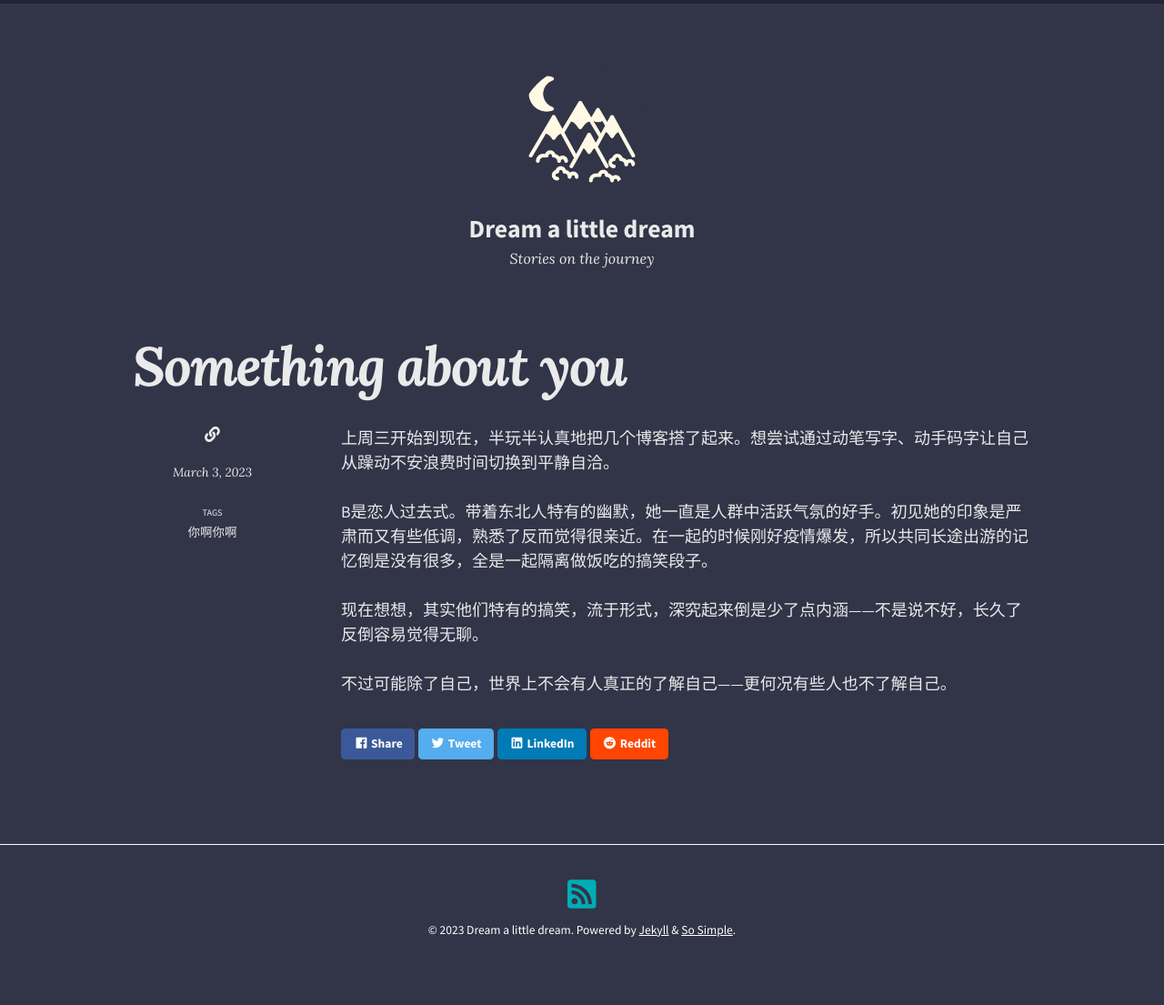
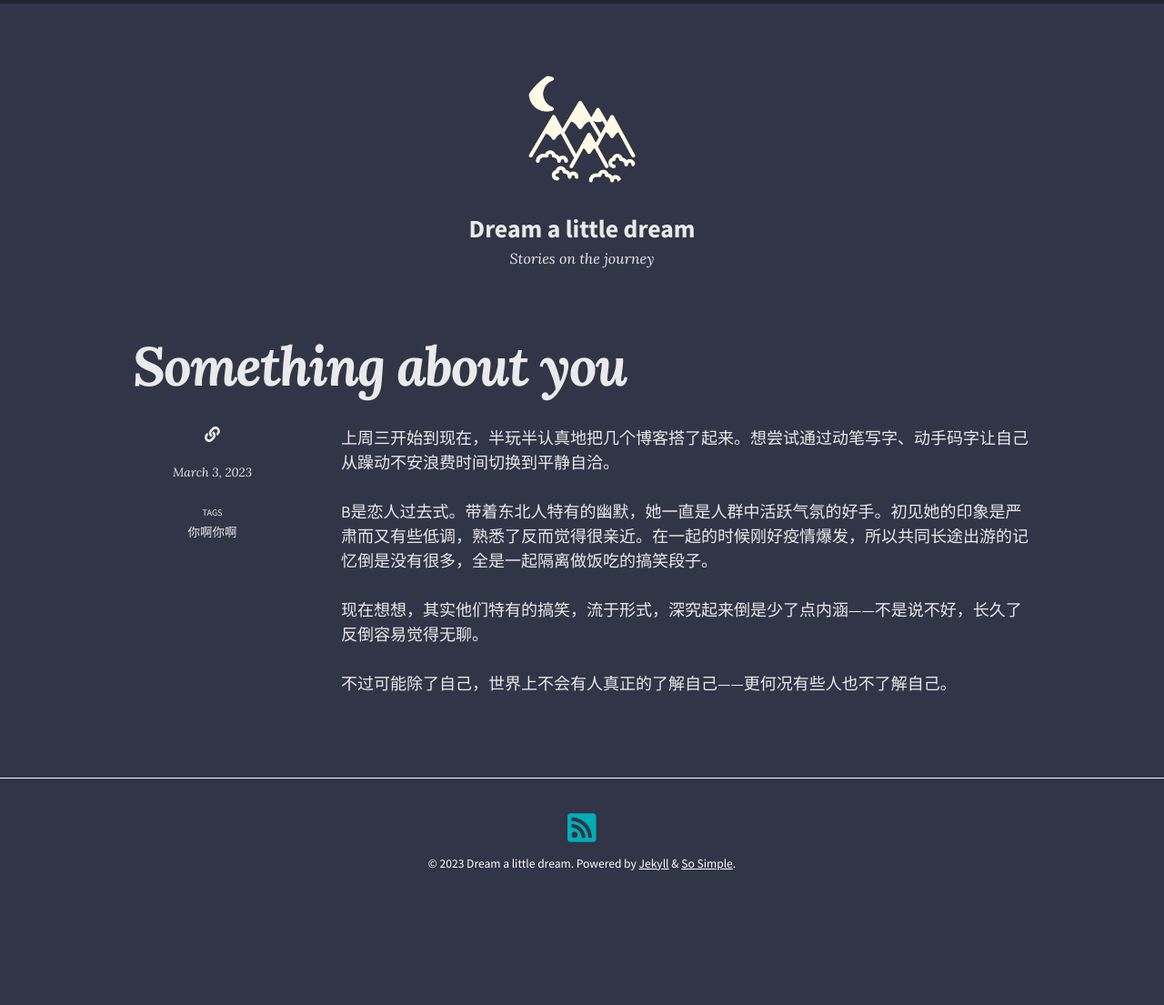
Before and after one commit to aoihanna/dawnsword, a Jekyll site: the page built from _posts/2023-03-03-something-about-you.md, in a window 1280 px wide. Shown: the whole page at 91% size. Built offline with Jekyll 4.4.1, drawn with Linux system fonts in a browser that asks for light colours; nearby versions of some CDN libraries; comment, search, counter and statistics services are not loaded; after the commit the page ends 1032 px from its top, so only the background shows below that.

Commit message:
remove page share choices

```diff
--- a/_config.yml
+++ b/_config.yml
@@ -49,8 +49,8 @@ feed:
   path: atom.xml
 
 # Pagination - https://jekyllrb.com/docs/pagination/
-# paginate: 10
-# paginate_path: /page:num/
+paginate: 10
+paginate_path: /page:num/
 
 # Search
 search_full_content: false # can have performance implications for large sites
--- a/_includes/social-share.html
+++ b/_includes/social-share.html
@@ -1,6 +1,6 @@
 <div class="page-share">
-  <a href="https://www.facebook.com/sharer/sharer.php?u={{ page.url | absolute_url | url_encode }}" onclick="window.open(this.href, 'window', 'left=20,top=20,width=500,height=500,toolbar=1,resizable=0'); return false;" class="btn btn--facebook btn--small"><i class="fab fa-fw fa-facebook" aria-hidden="true"></i> <span>{{ site.data.text[site.locale].share | default: 'Share' }}</span></a>
-  <a href="https://twitter.com/intent/tweet?text={{ page.title | url_encode }}%20{{ page.url | absolute_url | url_encode }}" onclick="window.open(this.href, 'window', 'left=20,top=20,width=500,height=500,toolbar=1,resizable=0'); return false;" class="btn btn--twitter btn--small"><i class="fab fa-fw fa-twitter" aria-hidden="true"></i> <span>{{ site.data.text[site.locale].tweet | default: 'Tweet' }}</span></a>
-  <a href="https://www.linkedin.com/shareArticle?mini=true&url={{ page.url | absolute_url | url_encode }}" onclick="window.open(this.href, 'window', 'left=20,top=20,width=500,height=500,toolbar=1,resizable=0'); return false;" class="btn btn--linkedin btn--small"><i class="fab fa-fw fa-linkedin" aria-hidden="true"></i> <span>LinkedIn</span></a>
-  <a href="https://reddit.com/submit?title={{ page.title | url_encode }}&url={{ page.url | absolute_url | url_encode }}" onclick="window.open(this.href, 'window', 'left=20,top=20,width=500,height=500,toolbar=1,resizable=0'); return false;" class="btn btn--reddit btn--small"><i class="fab fa-fw fa-reddit" aria-hidden="true"></i> <span>Reddit</span></a>
+  <!-- <a href="https://www.facebook.com/sharer/sharer.php?u={{ page.url | absolute_url | url_encode }}" onclick="window.open(this.href, 'window', 'left=20,top=20,width=500,height=500,toolbar=1,resizable=0'); return false;" class="btn btn--facebook btn--small"><i class="fab fa-fw fa-facebook" aria-hidden="true"></i> <span>{{ site.data.text[site.locale].share | default: 'Share' }}</span></a> -->
+  <!-- <a href="https://twitter.com/intent/tweet?text={{ page.title | url_encode }}%20{{ page.url | absolute_url | url_encode }}" onclick="window.open(this.href, 'window', 'left=20,top=20,width=500,height=500,toolbar=1,resizable=0'); return false;" class="btn btn--twitter btn--small"><i class="fab fa-fw fa-twitter" aria-hidden="true"></i> <span>{{ site.data.text[site.locale].tweet | default: 'Tweet' }}</span></a> -->
+  <!-- <a href="https://www.linkedin.com/shareArticle?mini=true&url={{ page.url | absolute_url | url_encode }}" onclick="window.open(this.href, 'window', 'left=20,top=20,width=500,height=500,toolbar=1,resizable=0'); return false;" class="btn btn--linkedin btn--small"><i class="fab fa-fw fa-linkedin" aria-hidden="true"></i> <span>LinkedIn</span></a> -->
+  <!-- <a href="https://reddit.com/submit?title={{ page.title | url_encode }}&url={{ page.url | absolute_url | url_encode }}" onclick="window.open(this.href, 'window', 'left=20,top=20,width=500,height=500,toolbar=1,resizable=0'); return false;" class="btn btn--reddit btn--small"><i class="fab fa-fw fa-reddit" aria-hidden="true"></i> <span>Reddit</span></a> -->
 </div>
```
